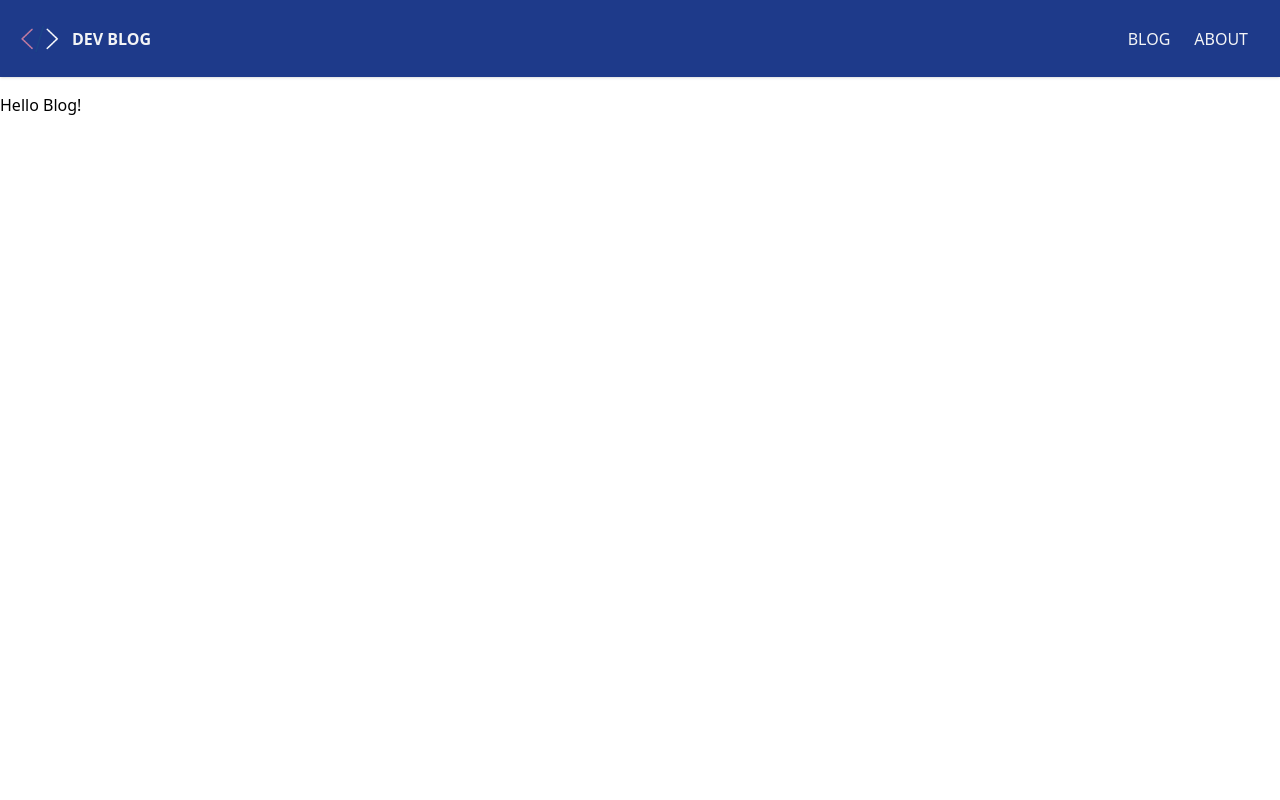
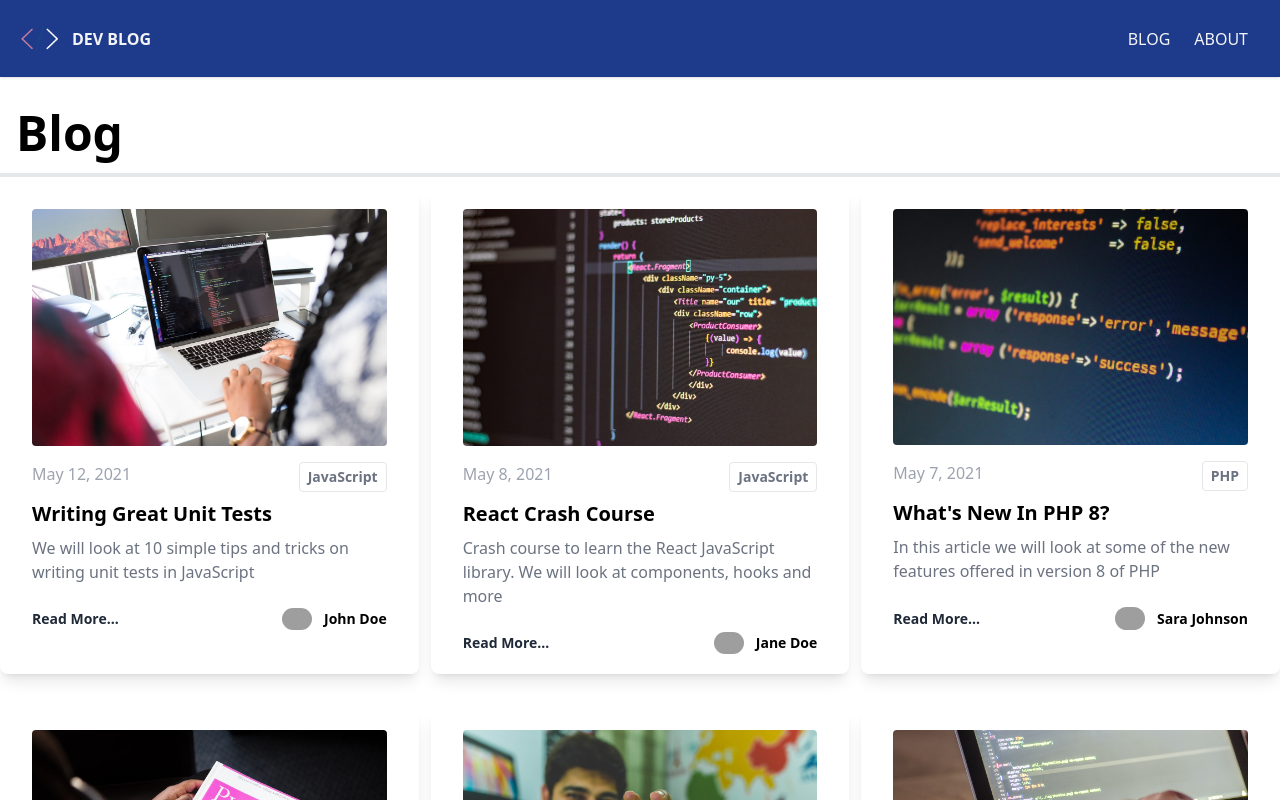
Before and after one commit to veekthorcodes/dev-blog, a Next.js app: page /blog in a window 1280 px wide. Shown: the top 800 px of the page. Built offline with nearby package versions, Linux system fonts and the light colour scheme; grey boxes are pictures that could not be loaded.

Commit message:
add category labels and fix some layouts

```diff
--- /dev/null
+++ b/components/CategoryLabel.js
@@ -0,0 +1,12 @@
+import Link from "next/link";
+
+const CategoryLabel = ({ children }) => {
+
+  return (
+    <Link href={`/blog/categories/${children.toLowerCase()}`} className="px-2 py-1 rounded text-sm font-bold text-gray-500 border">
+      {children}
+    </Link>
+  );
+};
+
+export default CategoryLabel;
--- a/components/Header.js
+++ b/components/Header.js
@@ -3,16 +3,34 @@ import Image from "next/image";
 
 const Header = () => {
   return (
-    <header className="bg-blue-900 text-gray-100 flex shadow w-full mb-4">
+    <header className="bg-blue-900 text-gray-100 flex shadow mb-4">
       <div className="container mx-auto p-5 items-center flex flex-col md:flex-row">
-        <Link href={"/"} className="flex md:w-1/5 title-font font-medium items-center mb-4 md:mb-0 md:justify-start">
-          <Image src={"/images/logo.png"} width={40} height={40} />
+        <Link
+          href={"/"}
+          className="flex md:w-1/5 title-font font-medium items-center mb-4 md:mb-0 md:justify-start"
+        >
+          <Image
+            src={"/images/logo.png"}
+            width={40}
+            height={40}
+            alt="dev blog"
+          />
           <span className="ml-3 uppercase font-bold">Dev Blog</span>
         </Link>
 
-        <nav className="flex md:w-4/5 items-center text-base md:justify-end md:ml-auto ">
-          <Link href={"/blog"} className="mx-3 cursor-pointer uppercase hover:text-indigo-300">Blog</Link>
-          <Link href={"/about"} className="mx-3 cursor-pointer uppercase hover:text-indigo-300">About</Link>
+        <nav className="flex items-center text-base md:w-4/5  md:justify-end md:ml-auto ">
+          <Link
+            href={"/blog"}
+            className="mx-3 cursor-pointer uppercase hover:text-indigo-300"
+          >
+            Blog
+          </Link>
+          <Link
+            href={"/about"}
+            className="mx-3 cursor-pointer uppercase hover:text-indigo-300"
+          >
+            About
+          </Link>
         </nav>
       </div>
     </header>
--- a/components/Layout.js
+++ b/components/Layout.js
@@ -10,7 +10,7 @@ const Layout = ({ children, title, keywords, description }) => {
         <meta name="description" content={description} />
       </Head>
       <Header />
-      <main className="container mx-auto">{children}</main>
+      <main className="container p-3 mx-auto mb-4 md:p-0">{children}</main>
     </div>
   );
 };
--- a/components/Post.js
+++ b/components/Post.js
@@ -1,5 +1,7 @@
 import Image from "next/image";
 import Link from "next/link";
+
+import CategoryLabel from "./CategoryLabel";
 
 const Post = ({ post }) => {
   return (
@@ -9,13 +11,14 @@ const Post = ({ post }) => {
         width={420}
         height={600}
         className="mb-4 rounded"
+        alt="blog image"
       />
 
       <div className="flex justify-between text-center">
         <span className="font-light text-gray-400">
           {post.frontmatter.date}
         </span>
-        <div>{post.frontmatter.category}</div>
+        <CategoryLabel>{post.frontmatter.category}</CategoryLabel>
       </div>
 
       <div className="mt-2">
@@ -29,11 +32,20 @@ const Post = ({ post }) => {
       <p className="text-gray-500 mt-2">{post.frontmatter.excerpt}</p>
 
       <div className="flex justify-between items-center mt-6 text-sm">
-        <Link href={`/blog/${post.slug}`} className="text-gray-800 hover:text-blue-500">
+        <Link
+          href={`/blog/${post.slug}`}
+          className="text-gray-800 font-bold hover:text-blue-500"
+        >
           Read More...
         </Link>
         <div className="flex items-center">
-          <Image src={post.frontmatter.author_image} width={30} height={20} className="hidden rounded-full object-cover mx-3 md:block"/>
+          <Image
+            src={post.frontmatter.author_image}
+            width={30}
+            height={30}
+            className="hidden rounded-full object-cover mx-3 md:block"
+            alt="author image"
+          />
           <h3 className="font-bold">{post.frontmatter.author}</h3>
         </div>
       </div>
--- a/pages/blog/index.js
+++ b/pages/blog/index.js
@@ -1,11 +1,44 @@
+import fs from "fs";
+import path from "path";
+import Link from "next/link";
+import matter from "gray-matter";
+import { sortByDate } from "../../utils";
+import Post from "../../components/Post";
 import Layout from "../../components/Layout";
 
-const BlogPage = () => {
+export async function getStaticProps() {
+  const files = fs.readdirSync(path.join("posts"));
+
+  const posts = files.map((filename) => {
+    const slug = filename.replace(".md", "");
+
+    const markdownWithMeta = fs.readFileSync(
+      path.join("posts", filename),
+      "utf-8"
+    );
+
+    const { data: frontmatter } = matter(markdownWithMeta);
+
+    return {
+      slug,
+      frontmatter,
+    };
+  });
+  return {
+    props: { posts: posts.sort(sortByDate).slice(0, 6) },
+  };
+}
+
+export default function BlogPage({ posts }) {
   return (
     <Layout>
-      <h1>Hello Blog!</h1>
+      <h1 className="text-5xl border-b-4 p-4 font-bold">Blog</h1>
+      <div className="grid gap-3 md:grid-cols-2 lg:grid-cols-3 ">
+        {posts.map((post, idx) => (
+          <Post key={idx} post={post} />
+        ))}
+      </div>
+
     </Layout>
   );
-};
-
-export default BlogPage;
+}
--- a/pages/index.js
+++ b/pages/index.js
@@ -33,7 +33,7 @@ export default function Home({ posts }) {
   return (
     <Layout>
       <h1 className="text-5xl border-b-4 p-4 font-bold">Latest Posts</h1>
-      <div className="grid md:grid-cols-2 lg:grid-cols-3 gap-5">
+      <div className="grid gap-3 md:grid-cols-2 lg:grid-cols-3 ">
         {posts.map((post, idx) => (
           <Post key={idx} post={post} />
         ))}
```
